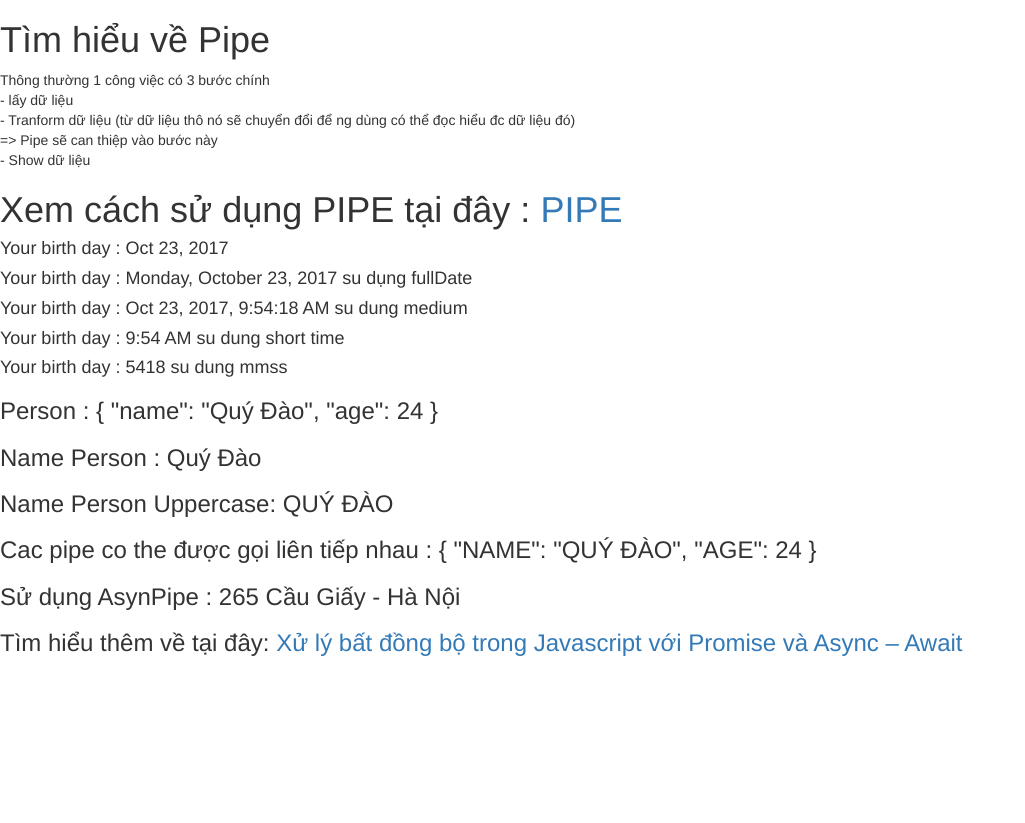
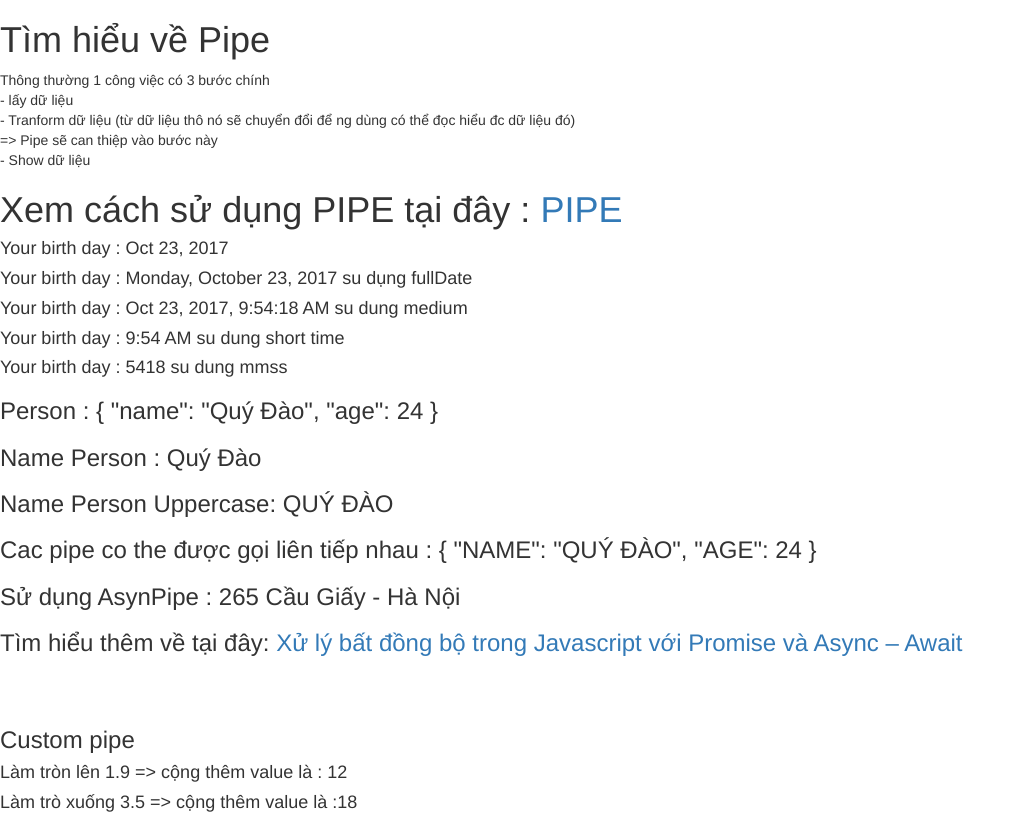
Before and after one commit to ThienBinhHY/LearnAngular4, an Angular app: page / in a window 1280 px wide. Shown: the whole page, without its empty margins (0-1025 px from the left). Before the commit the page ends 800 px from the top, so only its background shows below. Built offline with nearby package versions, Linux system fonts and the light colour scheme.

Commit message:
Custom pipe: Tạo roundPipe và sử dụng

```diff
--- a/src/app/app.module.ts
+++ b/src/app/app.module.ts
@@ -15,6 +15,7 @@ import { ChildComponent } from './child.component';
 import { SubComponent } from './sub.component';
 import { CardComponent } from './card.component';
 import { LearnPipeComponent } from './learn-pipe/learn-pipe.component';
+import { RoundPipe } from './round.pipe';
 
 @NgModule({
   declarations: [
@@ -31,6 +32,7 @@ import { LearnPipeComponent } from './learn-pipe/learn-pipe.component';
     SubComponent,
     CardComponent,
     LearnPipeComponent,
+    RoundPipe,
 ],
   imports: [
     BrowserModule,
--- a/src/app/learn-pipe/learn-pipe.component.html
+++ b/src/app/learn-pipe/learn-pipe.component.html
@@ -20,4 +20,8 @@
 <h3>Sử dụng AsynPipe : {{address | async}}</h3>
 <h3>Tìm hiểu thêm về tại đây:
   <a href="http://online.khoapham.vn/nodejs/11-xu-ly-bat-dong-bo-trong-javascript-voi-promise-va-async-%E2%80%93-await.html" target="_blank">Xử lý bất đồng bộ trong Javascript với Promise và Async – Await</a>
-</h3>
+</h3><br><br>
+
+<h3>Custom pipe</h3>
+<h4>Làm tròn lên 1.9 => cộng thêm value là : {{ 1.9 | roundNum : true : 10}}</h4>
+<h4>Làm trò xuống 3.5 => cộng thêm value là :{{ 3.5 | roundNum : false : 15}}</h4>
--- /dev/null
+++ b/src/app/round.pipe.ts
@@ -0,0 +1,13 @@
+import { Pipe, PipeTransform } from '@angular/core';
+
+@Pipe({ name: 'roundNum' })
+
+export class RoundPipe implements PipeTransform {
+    transform(value: number, isUpper: boolean, addTo: number): number {
+        if (isUpper) {
+            return Math.ceil(value + addTo);
+        }
+        return Math.floor(value + addTo);
+    }
+
+}
```
